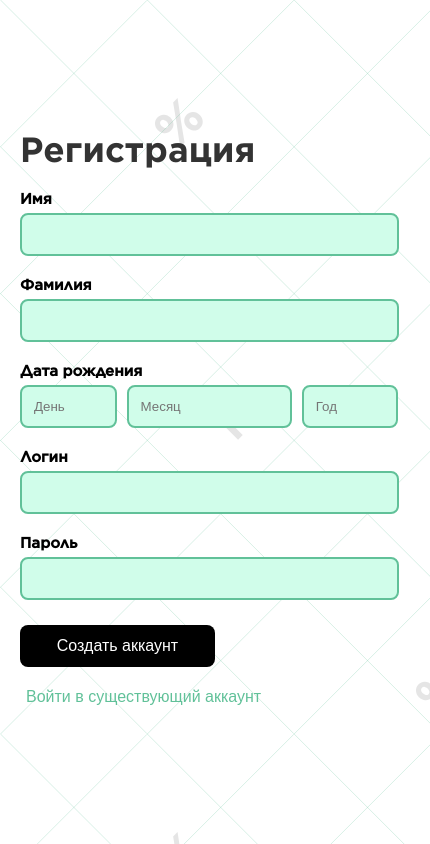
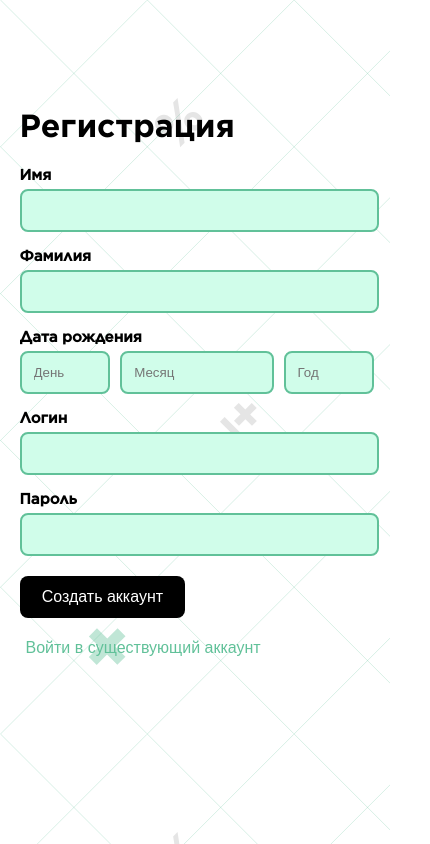
Before and after one commit to Timplaue/Mathgenerator-react, a React (Create React App) app: page / in a window 390 px wide. Both pictures are taken after a click on the button "Регистрация". Shown: the whole page, 430 px wide, since content can reach past the window. Built offline with nearby package versions, Linux system fonts and the light colour scheme.

Commit message:
02.11 add mobile version

```diff
--- a/src/App.js
+++ b/src/App.js
@@ -53,7 +53,7 @@ function App() {
         if (currentScreen === 'welcome') {
             const timer = setTimeout(() => {
                 setCurrentScreen('login');
-            }, 3000);
+            }, 2000);
             return () => clearTimeout(timer);
         }
     }, [currentScreen]);
--- a/src/components/DifficultySelection.css
+++ b/src/components/DifficultySelection.css
@@ -4,7 +4,7 @@
     margin-right: 10px; /* расстояние между img и h1 */
 }
 
-.block2 {
+.block3 {
     display: flex;
     flex-direction: column;
     align-items: center;
@@ -32,7 +32,7 @@ h2.header {
     width: 60%; /* Занимает всю ширину родителя */
     margin: 0; /* Убираем отступы для правильного выравнивания */
 }
-button.block2 {
+button.block3 {
     border: inherit;
     border: 2px solid #000000;
     border-radius: 8px;
@@ -47,7 +47,7 @@ button.block2 {
     font-size: 15px;
 }
 
-.block2 button {
+.block3 button {
     position: relative; /* Устанавливаем позиционирование для кнопки */
     display: flex; /* Используем flex для выравнивания содержимого */
     align-items: flex-start; /* Привязываем содержимое к верхнему краю */
@@ -59,7 +59,7 @@ button.block2 {
     overflow: hidden; /* Скрывает выходящее за пределы содержимое */
 }
 
-.block2 button img {
+.block3 button img {
     position: absolute; /* Позиционируем изображение абсолютно внутри кнопки */
     top: 0; /* Привязываем к верхнему краю */
     right: 0; /* Привязываем к правому краю */
--- a/src/components/DifficultySelection.js
+++ b/src/components/DifficultySelection.js
@@ -7,7 +7,7 @@ import hard from '../assets/hard.svg';
 
 function DifficultySelection({ onSelectDifficulty }) {
     return (
-        <div className="block2">
+        <div className="block3">
             <div className="header">
                 <img src={logo} className="difficulty-logo" alt="logo"/>
                 <h1 className="header">Мат <br/>генератор</h1>
--- a/src/components/Login.css
+++ b/src/components/Login.css
@@ -1,30 +1,15 @@
-/* Центрирование блока авторизации */
 .block {
-    display: flex;
-    flex-direction: column;
-    align-items: center;
-    justify-content: center;
+    display: grid;
+    place-items: center;
+    width: 100%;
     height: 100%;
-    width: 100%;
-    max-width: 400px; /* Ограничиваем максимальную ширину блока */
-    margin: 18vh auto;
-    padding: 20px;
+    margin: 20vh auto auto auto;
+    max-width: 450px;
 }
-
-.login-logo {
+.logo {
     width: 150px;
     height: 150px;
-    margin-bottom: 20px;
 }
-
-h1 {
-    font-size: 25px;
-    font-weight: 600;
-    color: #333;
-    margin-bottom: 20px;
-    text-align: center;
-}
-
 input.auth {
     width: 70%;
     padding: 12px;
@@ -35,7 +20,6 @@ input.auth {
     background-color: #E0E0E0;
     box-shadow: 5px 5px #61C199;
 }
-
 button.auth {
     margin-top: 20px;
     width: 25%;
@@ -48,7 +32,6 @@ button.auth {
     cursor: pointer;
     transition: background-color 0.3s;
 }
-
 .toggle-button {
     margin-top: 20px;
     background-color: transparent;
@@ -56,9 +39,12 @@ button.auth {
     color: #61C199;
     font-size: 16px;
     cursor: pointer;
-    text-decoration: none;
 }
 
 .toggle-button:hover {
-    color: #45a049;
+    color: #000000;
 }
+.error-message {
+    color: #ED9069;
+    margin-left: 10px;
+}
--- a/src/components/Login.js
+++ b/src/components/Login.js
@@ -18,13 +18,13 @@ function Login({ onLogin, toggleAuthForm }) {
             localStorage.setItem('token', response.data.token);
             onLogin();
         } catch (error) {
-            setError("Ошибка при входе. Проверьте логин и пароль.");
+            setError("Неправильный логин или пароль.");
         }
     };
 
     return (
         <div className="block">
-            <img src={logo} alt="Logo" className="login-logo" />
+            <img src={logo} alt="Logo" className="logo" />
             <h1>Добро пожаловать!</h1>
             {error && <p className="error-message">{error}</p>}
             <input
--- a/src/components/Register.css
+++ b/src/components/Register.css
@@ -1,3 +1,42 @@
+.block2 {
+    display: grid;
+    place-items: center;
+    width: 100%;
+    height: 100%;
+    margin: 10vh auto auto auto;
+    max-width: 400px;
+}
+input.registration {
+    width: 100%;
+    padding: 12px;
+    margin: 5px 0 0 0;
+    border: 2px solid #61C199;
+    border-radius: 8px;
+    background-color: #D0FDEA;
+}
+.left{
+    margin-left: 5%;
+    margin-right: 10%;
+}
+h2 {
+    margin: 15px 0 0 0;
+    font-family: 'Gotham', Arial, sans-serif;
+    font-size: 15px;
+}
+.birthdate-inputs {
+    display: flex;
+    width: 107%;
+    gap: 10px; /* расстояние между input */
+}
+
+.birthdate-inputs input:nth-of-type(1),
+.birthdate-inputs input:nth-of-type(3) {
+    width: 25%;
+}
+
+.birthdate-inputs input:nth-of-type(2) {
+    width: 50%; /* ширина второго input */
+}
 button.registration {
     margin-top: 20px;
     width: 50%;
@@ -10,49 +49,3 @@ button.registration {
     cursor: pointer;
     transition: background-color 0.3s;
 }
-.block3 {
-    display: flex;
-    flex-direction: column;
-    align-items: center;
-    justify-content: center;
-    height: 100%;
-    width: 100%;
-    max-width: 400px;
-    margin: 10vh auto;
-    padding: 20px;
-}
-.left {
-    text-align: left;
-}
-h1.registration{
-    font-size: 35px;
-    text-align: left;
-}
-input.registration {
-    width: 90%;
-    padding: 12px;
-    margin: 5px 0;
-    border: 2px solid #61C199;
-    border-radius: 8px;
-    background-color: #D0FDEA;
-}
-h2 {
-    margin: 15px 0 0 0;
-    padding: 0;
-    font-family: 'Gotham', Arial, sans-serif;
-    font-size: 15px;
-}
-.birthdate-inputs {
-    display: flex;
-    width: 97%;
-    gap: 10px; /* расстояние между input */
-}
-
-.birthdate-inputs input:nth-of-type(1),
-.birthdate-inputs input:nth-of-type(3) {
-    width: 25%;
-}
-
-.birthdate-inputs input:nth-of-type(2) {
-    width: 50%; /* ширина второго input */
-}
--- a/src/components/Register.js
+++ b/src/components/Register.js
@@ -30,7 +30,7 @@ function Register({ onRegister, toggleAuthForm }) {
     };
 
     return (
-        <div className="block3">
+        <div className="block2">
             <div className="left">
                 <h1 className="registration">Регистрация</h1>
                 <h2>Имя</h2>
--- a/src/components/WelcomeScreen.css
+++ b/src/components/WelcomeScreen.css
@@ -11,11 +11,12 @@
 }
 
 .welcome-screen {
-    display: flex;
-    justify-content: center;
-    align-items: center;
-    height: 100vh; /* Занять всю высоту экрана */
-    overflow: hidden; /* Скрыть переполнение */
+    display: grid;
+    place-items: center;
+    width: 100%;
+    height: 100%;
+    margin: 20vh auto auto auto;
+    max-width: 450px;
 }
 
 .logo {
```
